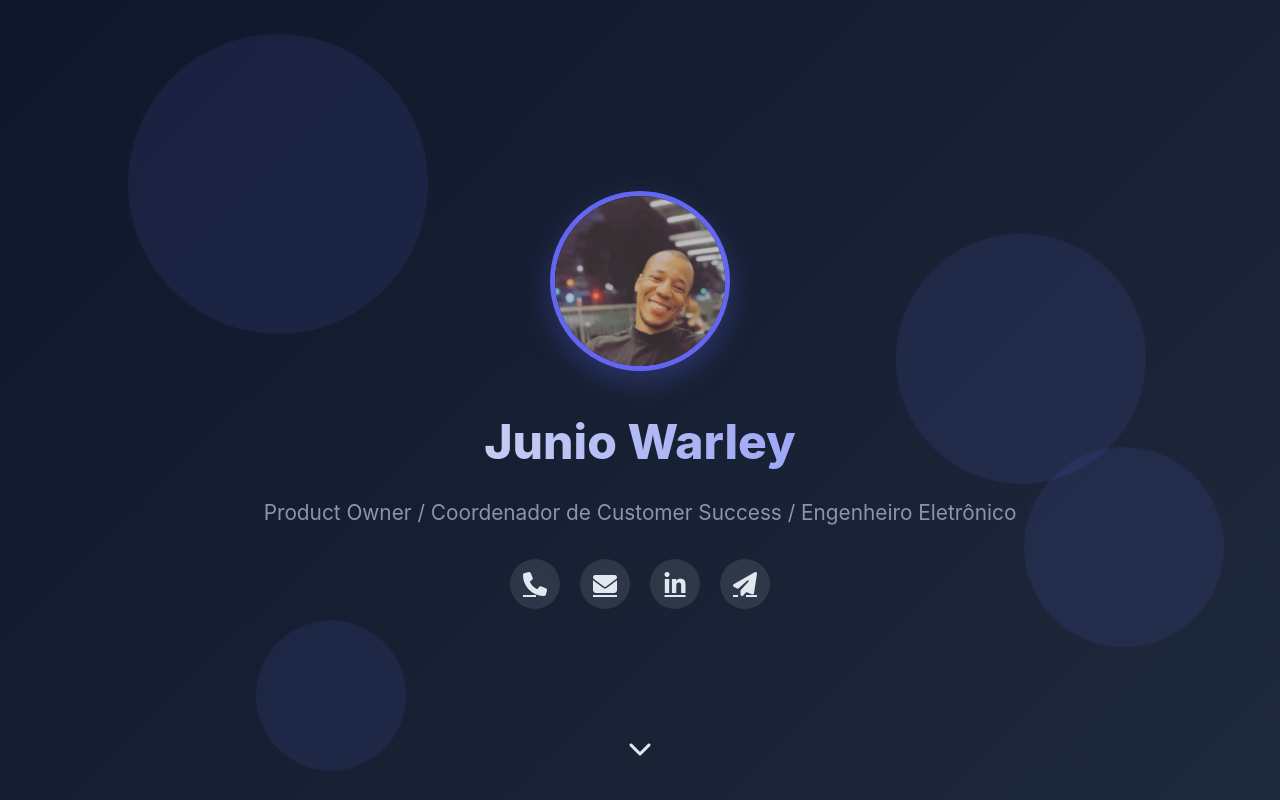
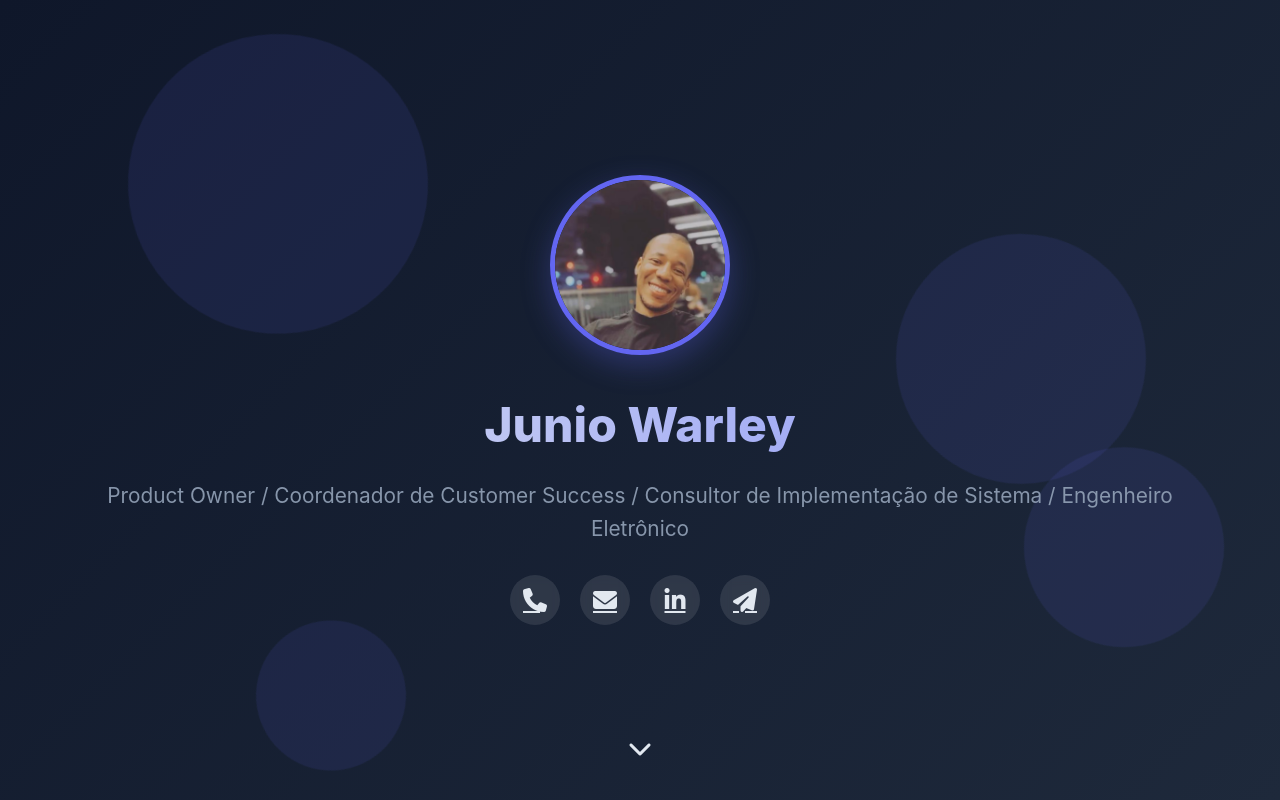
Before and after one commit to JunioWarley/Portifolio, a plain HTML site: page index.html in a window 1280 px wide. Shown: the top 800 px of the page. Drawn offline with Linux system fonts and the light colour scheme.

Commit message:
Ajuste descricao de cargos

```diff
--- a/index.html
+++ b/index.html
@@ -22,7 +22,7 @@
                 <!-- Substitua "profile.jpg" pelo caminho da sua foto de perfil -->
                 <img src="imagens/perfilsite.png" alt="Foto de perfil de Junio Warley" class="profile-img">
                 <h1>Junio Warley</h1>
-                <p>Product Owner / Coordenador de Customer Success / Engenheiro Eletrônico</p>
+                <p>Product Owner / Coordenador de Customer Success / Consultor de Implementação de Sistema / Engenheiro Eletrônico</p>
 
                 <div class="social-links">
                     <a href="tel:+351937844021" aria-label="Telefone"><i class="fas fa-phone"></i></a>
```
